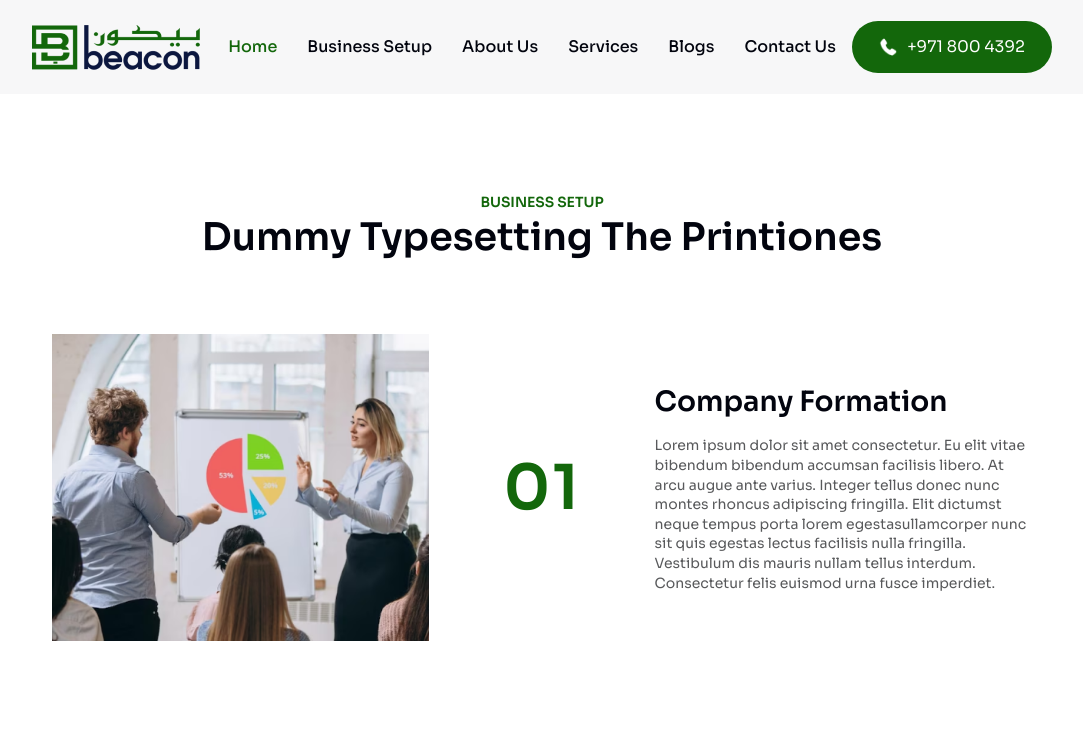
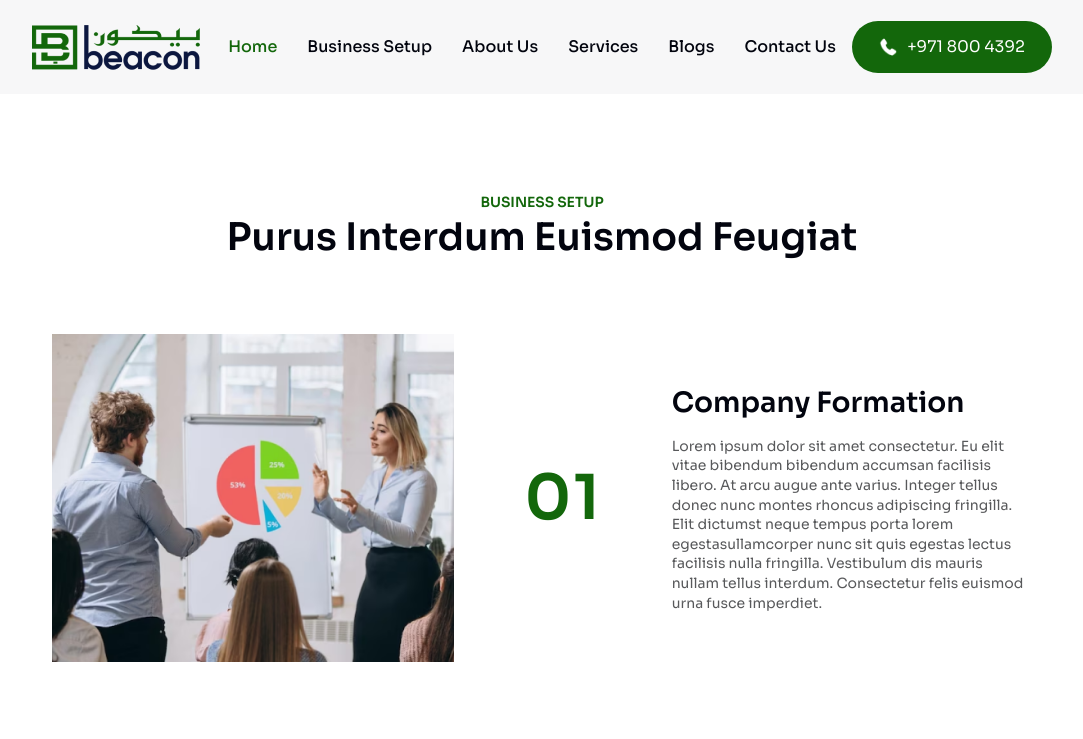
Before and after one commit to beacon-global/Beacon, a Next.js app: page /pages/Services in a window 1280 px wide. Shown: the top 739 px of the page, without its empty margins (98-1181 px from the left). Built offline with nearby package versions, Linux system fonts and the light colour scheme.

Commit message:
v1.8 ImageSize

```diff
--- a/src/app/components/Header.js
+++ b/src/app/components/Header.js
@@ -7,7 +7,7 @@ function Header() {
   const menuList = [
     { text: "Home", href: "/" },
     { text: "Business Setup", href: "/" },
-    { text: "About Us", href: "/pages/About" },
+    { text: "About Us", href: "/" },
     { text: "Services", href: "/pages/Services" },
     { text: "Blogs", href: "/" },
     { text: "Contact Us", href: "/" },
--- a/src/app/globals.css
+++ b/src/app/globals.css
@@ -916,14 +916,14 @@ li{
 
 .servicesPageRowContainer{
   display: flex;
-  gap: 74px;
+  gap: 70px;
   align-items: center;
   width: 100%;
 
 }
 
 .servicesPageImageContainer{
-  width: 60%;
+  width: 67%;
 }
 
 .servicesPageNo h1{
--- a/src/app/layout.js
+++ b/src/app/layout.js
@@ -4,8 +4,8 @@ import { Inter } from 'next/font/google'
 const inter = Inter({ subsets: ['latin'] })
 
 export const metadata = {
-  title: 'Create Next App',
-  description: 'Generated by create next app',
+  title: 'Beacon',
+  description: 'beacon',
 }
 
 export default function RootLayout({ children }) {
--- a/src/app/pages/Services/page.js
+++ b/src/app/pages/Services/page.js
@@ -62,7 +62,7 @@ function Services() {
       <div className="servicesPageMainContainer">
         <div className="businessContentContainer">
           <h1 className="businessHeading">Business Setup</h1>
-          <h2 className="businessDesc">dummy typesetting the printiones</h2>
+          <h2 className="businessDesc">purus interdum euismod feugiat</h2>
         </div>
 
         <div className="servicesPageColomnContainer">
```
